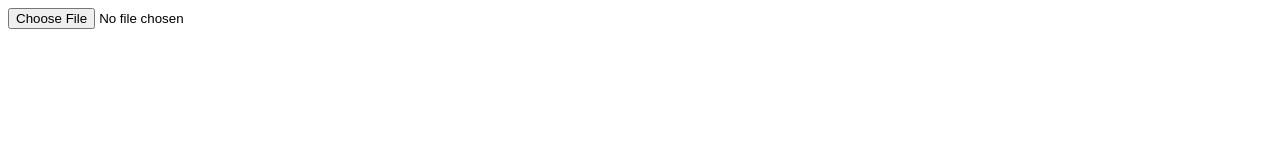
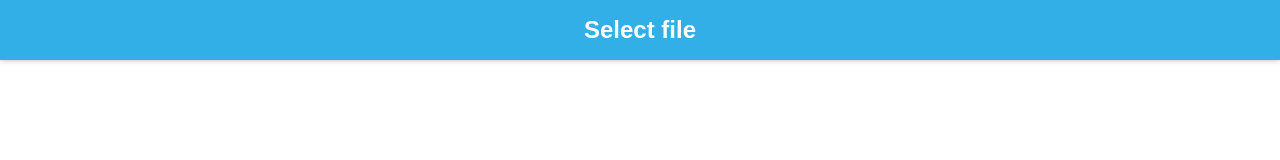
Before and after one commit to AlbinAxtelius/googlify, a plain HTML site: page index.html in a window 1280 px wide. Drawn offline with Linux system fonts and the light colour scheme.

Commit message:
💄 Updated styles

```diff
--- a/index.html
+++ b/index.html
@@ -3,9 +3,11 @@
   <head>
     <title>Googlify</title>
     <meta name="viewport" content="width=device-width" />
+    <link rel="stylesheet" href="styles.css" />
   </head>
   <body>
-    <input type="file" accept="image/jpeg,image/png,image/jpg" />
+    <label for="image">Select file</label>
+    <input name="image" id="image" type="file" accept="image/jpeg,image/png,image/jpg" />
     <script src="https://cdn.jsdelivr.net/npm/@tensorflow/tfjs"></script>
     <script src="https://cdn.jsdelivr.net/npm/@tensorflow-models/blazeface"></script>
     <script src="script.js"></script>
--- /dev/null
+++ b/styles.css
@@ -0,0 +1,21 @@
+body {
+  margin: 0;
+  font-family: sans-serif;
+}
+
+input {
+  display:none;
+}
+
+label {
+  display:flex;
+  height: 60px;
+  background: #32AFE6;
+  justify-content: center;
+  align-items: center;
+  color:white;
+  font-weight: bold;
+  font-size: 1.5rem;
+  cursor: pointer;
+  box-shadow: 0 -4px 8px black;
+}
```
